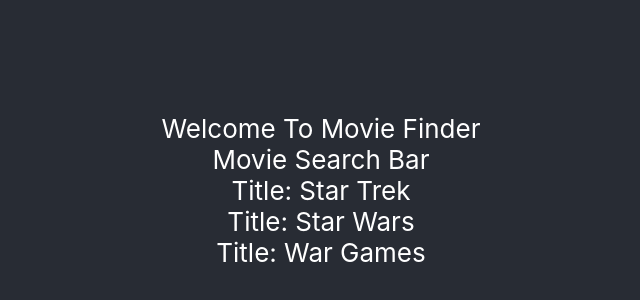
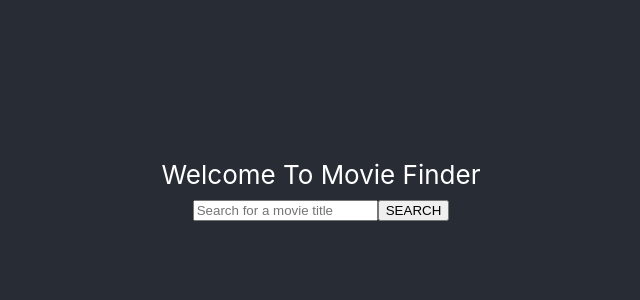
Before and after one commit to danniegregoire/MovieFinder, a React (Create React App) app in the folder client/: page / in a window 1280 px wide. Shown: the part 210-510 px from the top of the page, without its empty margins (319-959 px from the left). Built offline with nearby package versions, Linux system fonts and the light colour scheme.

Commit message:
Added base search bar

```diff
--- a/client/src/App.js
+++ b/client/src/App.js
@@ -3,20 +3,7 @@ import {useState} from 'react';
 import MovieSearchBar from './components/MovieSearchBar';
 
 function App() {
-  const [movieSearchResults, setMovieSearchResults] = useState([
-    {
-      id: 123,
-      title: 'Star Trek'
-    },
-    {
-      id: 456,
-      title: 'Star Wars'
-    },
-    {
-      id:789,
-      title: 'War Games'
-    }
-  ]);
+  const [movieSearchResults, setMovieSearchResults] = useState([]);
 
   let props = {movieSearchResults, setMovieSearchResults};
 
--- a/client/src/components/MovieSearchBar.js
+++ b/client/src/components/MovieSearchBar.js
@@ -1,11 +1,39 @@
-import React from 'react';
+import React, {useState} from 'react';
 import MovieSearchResults from './MovieSearchResults';
 
-const MovieSearchBar = ({movieSearchResults}) => {
+const MovieSearchBar = ({movieSearchResults, setMovieSearchResults}) => {
+  const [searchTitle, setSearchTitle] = useState('');
+
+  const handleChange = (e) => {
+    e.preventDefault();
+    setSearchTitle(e.target.value);
+  }
+
+  const handleSubmit = (e) => {
+    e.preventDefault();
+    console.log(`Searching for ${searchTitle}`);
+    setMovieSearchResults([
+      {
+        id: 123,
+        title: 'Star Trek'
+      },
+      {
+        id: 456,
+        title: 'Star Wars'
+      },
+      {
+        id:789,
+        title: 'War Games'
+      }
+    ]);
+  }
 
   return (
     <div>
-      Movie Search Bar
+      <form onSubmit={handleSubmit}>
+        <input type="text" value={searchTitle} placeholder="Search for a movie title" required onChange={handleChange} />
+        <button onClick={handleSubmit}>SEARCH</button>
+      </form>
       <MovieSearchResults movieSearchResults={movieSearchResults} />
     </div>
   )
```
